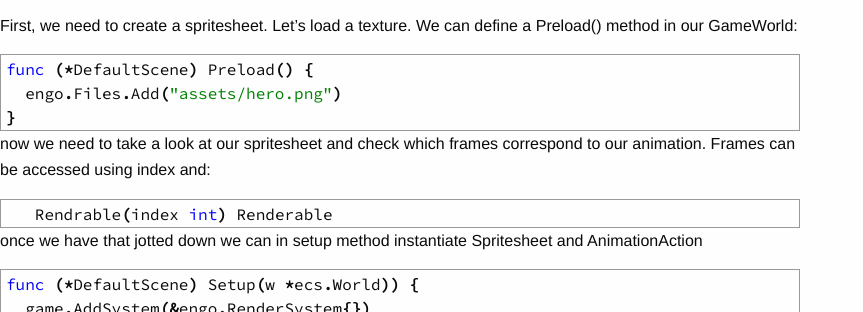
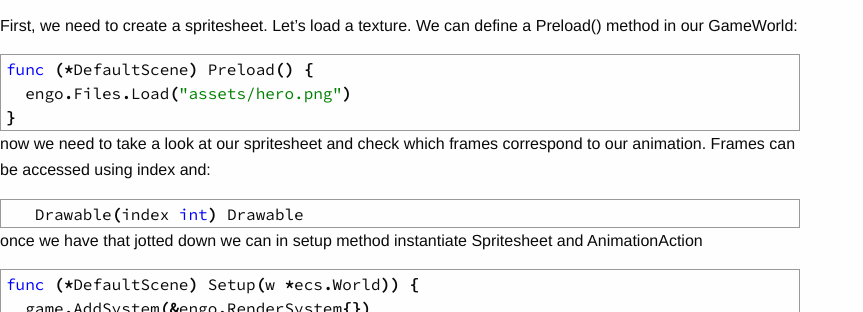
Before and after one commit to EngoEngine/engoengine.github.io, a Jekyll site: the page built from concepts/animation.md, in a window 1280 px wide and 900 px high, scrolled down 1593 px. Shown: the part 177-489 px from the top of the window, without its empty margins (0-863 px from the left). Built offline with Jekyll 4.4.1, drawn with Linux system fonts in a browser that asks for light colours; nearby versions of some CDN libraries.

Commit message:
fix typos in animation tutorial

````diff
--- a/concepts/animation.md
+++ b/concepts/animation.md
@@ -49,14 +49,14 @@ First, we need to create a spritesheet. Let's load a texture. We can define a Pr
 
 ```go
 func (*DefaultScene) Preload() {
-  engo.Files.Add("assets/hero.png")
+  engo.Files.Load("assets/hero.png")
 }
 ```
 
 now we need to take a look at our spritesheet and check which frames correspond to our animation. Frames can be accessed using index and:
 
 ```go
-   Rendrable(index int) Renderable
+   Drawable(index int) Drawable
 ```
 
 once we have that jotted down we can in setup method instantiate Spritesheet and AnimationAction
````
